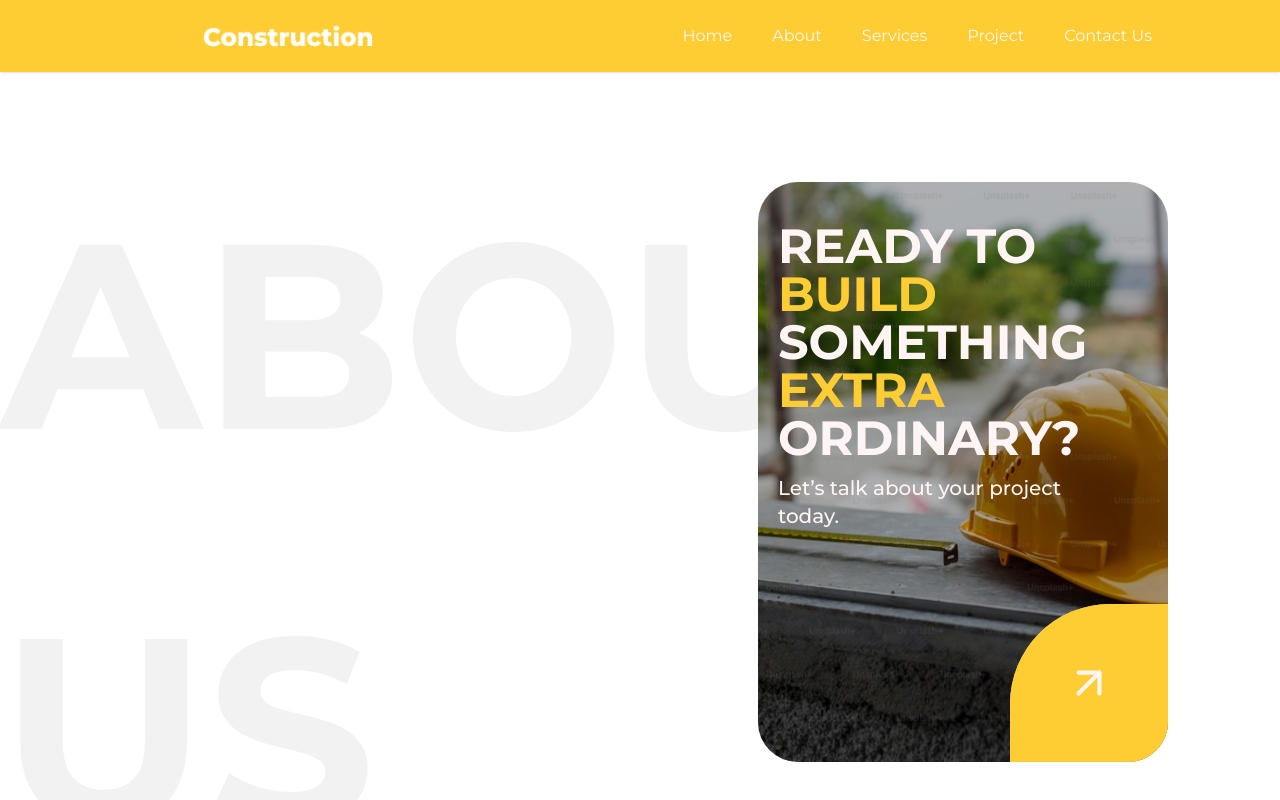
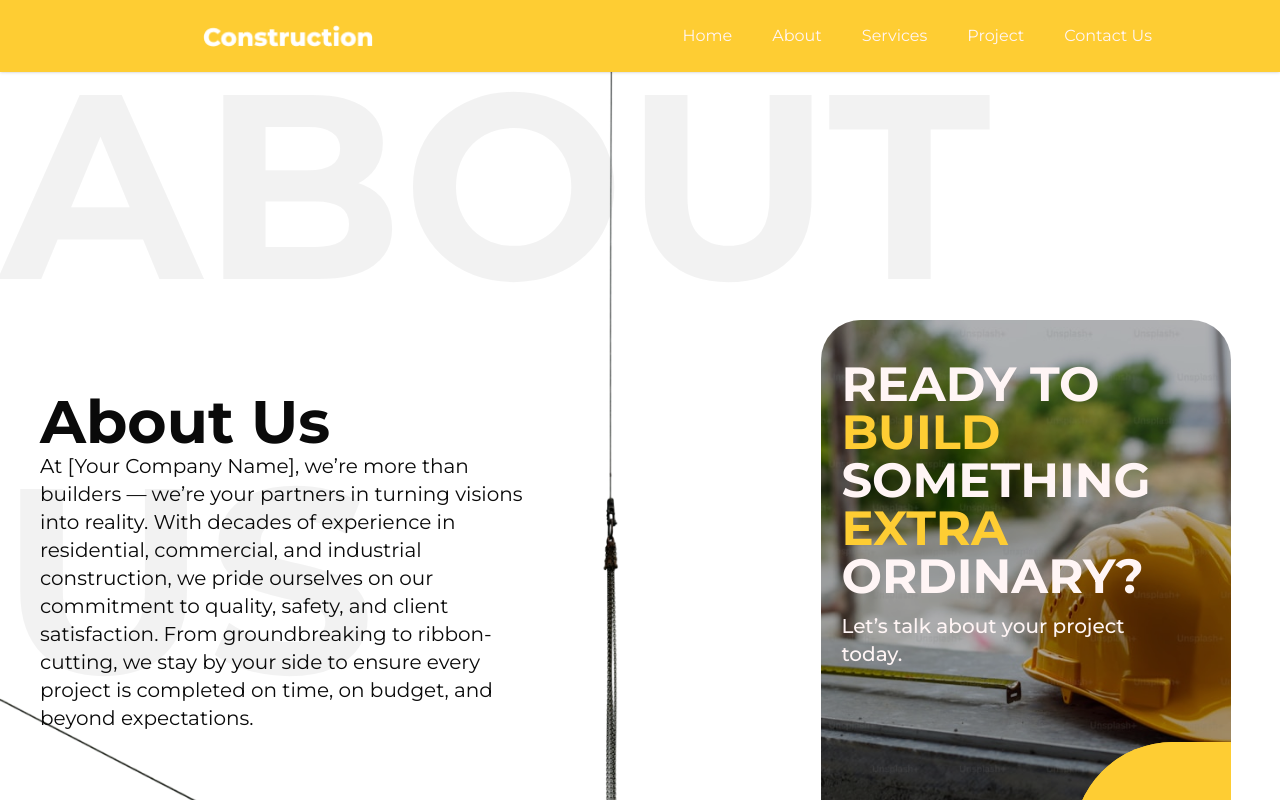
Before and after one commit to Maryammuhammadafzal/Construction-Landing-Page, a Next.js app: page /about in a window 1280 px wide. Shown: the top 800 px of the page. Built offline with nearby package versions, Linux system fonts and the light colour scheme.

Commit message:
created about section

```diff
--- a/src/app/about/page.tsx
+++ b/src/app/about/page.tsx
@@ -1,18 +1,27 @@
 import BackHeading from '@/components/BackHeading'
 import { ArrowUpRight } from 'lucide-react'
+import Image from 'next/image'
 import React from 'react'
 
 const AboutPage = () => {
     return (
         <div className='w-full min-h-screen flex justify-center items-center'>
             <div className='w-full h-full relative flex justify-center items-center'>
-                <div className='absolute w-full h-[300px] top-50 left-0 flex justify-center items-center'>
+                <div className='absolute w-full h-[300px] top-40 left-0 flex justify-center items-center'>
                     <BackHeading title='About Us' />
                 </div>
-                <div className='w-full h-full flex md:flex-row flex-col gap-3'>
-                    <div className='w-1/2 h-full'>
+                <div className='w-full h-full flex md:flex-row justify-center items-center flex-col gap-3'>
+                    <div className='w-[60%] h-full relative flex justify-center items-center'>
+                        <div className='image w-full h-full'>
+                            <Image src='/images/about-content-image.png' alt='image' width={500} height={500} className='w-full' />
+                        </div>
+                        <div className="content absolute top-80 max-w-lg z-30 left-10 flex flex-col">
+                            <h3 className='text-6xl font-bold'>About Us</h3>
+                            <p className='text-xl'>At [Your Company Name], we’re more than builders — we’re your partners in turning visions into reality. With decades of experience in residential, commercial, and industrial construction, we pride ourselves on our commitment to quality, safety, and client satisfaction.
+                                From groundbreaking to ribbon-cutting, we stay by your side to ensure every project is completed on time, on budget, and beyond expectations.</p>
+                        </div>
                     </div>
-                    <div className='w-1/2 h-full flex justify-center items-center'>
+                    <div className='w-[40%] h-full flex justify-center items-center'>
                         <div className='w-[410px] h-[580px] flex justify-center items-center group relative overflow-hidden transition-colors'>
                             <div className='w-full h-full relative rounded-[40px] bg-cover bg-center' style={{ backgroundImage: `url('/images/about-image.jpg')` }}>
                                 <div className='overlay w-full h-full bg-black/30 absolute top-0 left-0 rounded-[40px]'></div>
@@ -30,7 +39,7 @@ const AboutPage = () => {
                                         </div>
                                     </div>
                                 </div>
-                                    <div className='absolute bottom-0 right-0 z-0 w-[158px] text-primary group-hover:scale-[10] transition-transform duration-700 ease-in-out h-[158px] rounded-tl-[100px] rounded-br-[40px] bg-secondary flex justify-center items-center'></div>
+                                <div className='absolute bottom-0 right-0 z-0 w-[158px] text-primary group-hover:scale-[10] transition-transform duration-700 ease-in-out h-[158px] rounded-tl-[100px] rounded-br-[40px] bg-secondary flex justify-center items-center'></div>
                             </div>
                         </div>
                     </div>
```
